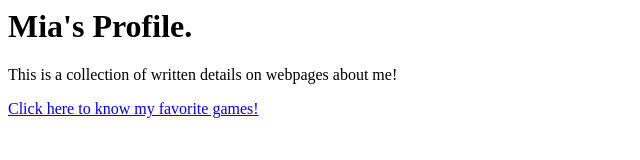
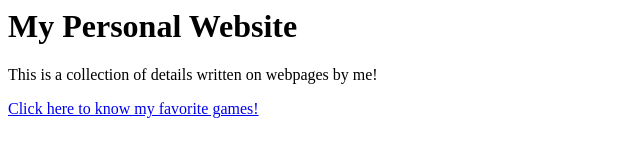
Before and after one commit to aia02/Sodium-Lab2-Arboleda, a plain HTML site: page index.html in a window 1280 px wide. Shown: the whole page, without its empty margins (0-640 px from the left). Drawn offline with Linux system fonts and the light colour scheme.

Commit message:
Update index.html

```diff
--- a/index.html
+++ b/index.html
@@ -12,10 +12,8 @@
             <meta name="revised" content="02-09-2024">
       </head>
       <body>
-           <div>
-	   <h1> Mia's Profile.</h1>
-	   <p>This is a collection of written details on webpages about me!</p>
-	   <a href="https://aia02.github.io/Sodium-Lab2-Arboleda/">Click here to know my favorite games!</a>
-	   </div>
+          <h1> My Personal Website</h1>
+		<p> This is a collection of details written on webpages by me!</p>
+		<a href="games.html"> Click here to know my favorite games! </a>
      </body>
  </html>
```
